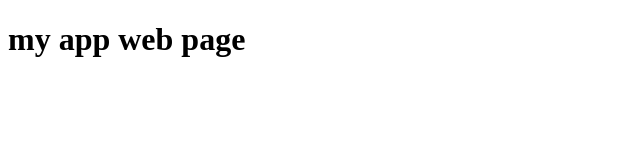
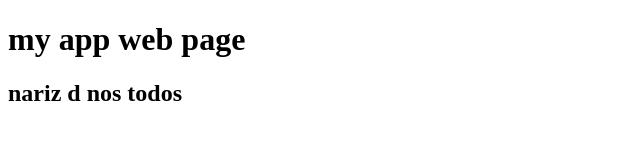
Before and after one commit to jhowrcs/teste3jpm, a plain HTML site: page index.html in a window 1280 px wide. Shown: the whole page, without its empty margins (0-640 px from the left). Drawn offline with Linux system fonts and the light colour scheme.

Commit message:
atualizado o texto do site

```diff
--- a/index.html
+++ b/index.html
@@ -7,5 +7,6 @@
 </head>
 <body>
     <h1>my app web page</h1>
+    <h2>nariz d nos todos</h2>
 </body>
 </html>
```
